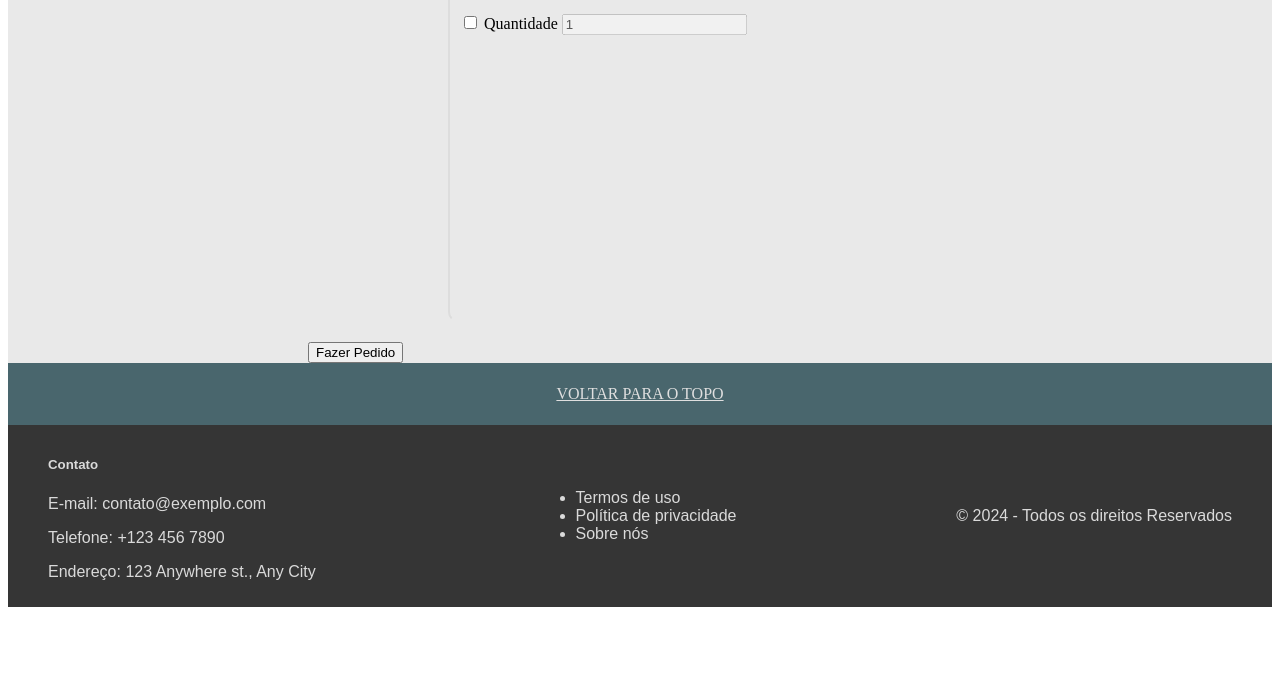
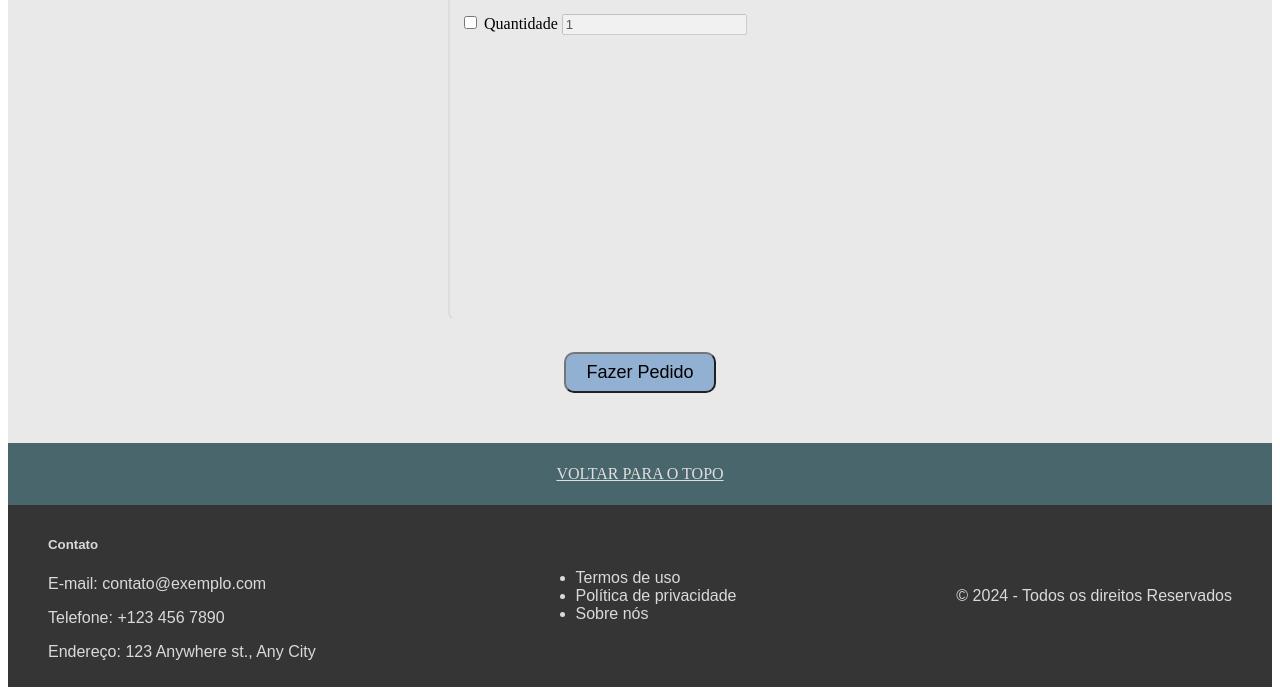
Before and after one commit to AnaNK9/Site, a plain HTML site: page menu.html in a window 1280 px wide. Shown: the part 2659-3354 px from the top of the page. Before the commit the page ends 3274 px from the top, so only its background shows below. Drawn offline with Linux system fonts and the light colour scheme.

Commit message:
Add files via upload

```diff
--- a/css/menu.css
+++ b/css/menu.css
@@ -85,11 +85,13 @@ h2{
     font-size: 30px;
     text-align: center;
     font-family: sans-serif;
+
 }
 h3{
     font-size: 25px;
     text-align: center;
     font-family: sans-serif;
+
 }
 
 .menu{
@@ -135,8 +137,26 @@ h3{
     justify-content: center;
 }
 
-
-
+.pedido{
+    display: flex;
+    justify-content: center;
+    padding: 10px 0px 50px 0px;
+}
+.buttonPedido{
+    font-size: 18px;
+    font-family: sans-serif;
+    padding: 8px 20px;
+    border-radius: 10px;
+    cursor: pointer;
+    background-color: #92b0d1;
+    border-color: #757575;
+    transition: 0.5s;
+}
+.buttonPedido:hover{
+    font-size: 19px;
+    background-color: #d3dbe4;
+    border-color: #c5c5c5;
+}
 
 
 
```
Also changed, not shown: css/background-restaurante.png (added).
